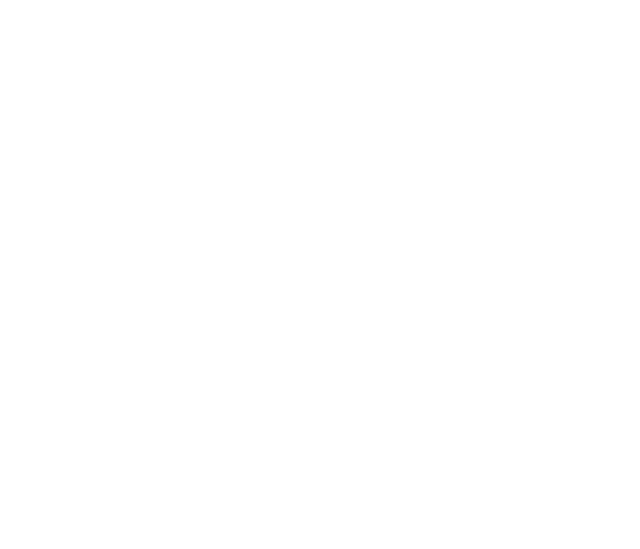
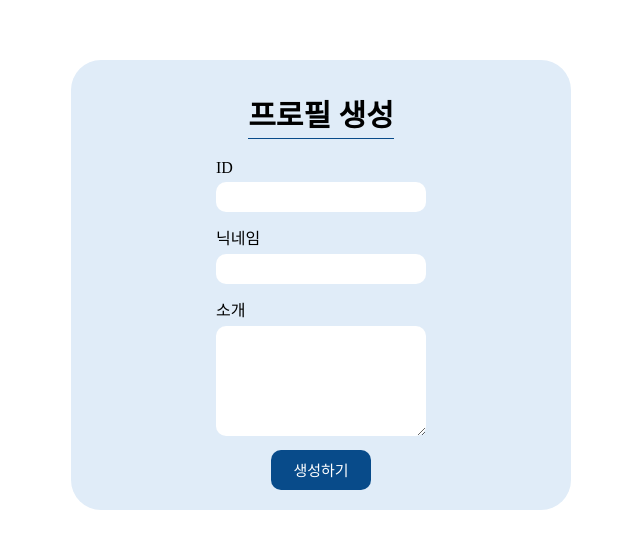
Before and after one commit to yujeong430/week3, a React (Create React App) app in the folder kakao/: page /myprofile in a window 1280 px wide. Before the commit this address had no page. Shown: the part 123-672 px from the top of the page, without its empty margins (319-959 px from the left). Built offline with nearby package versions, Linux system fonts and the light colour scheme.

Commit message:
Myprofile 페이지 구조 완성

```diff
--- a/kakao/package.json
+++ b/kakao/package.json
@@ -11,6 +11,8 @@
     "react-dom": "^18.3.1",
     "react-router-dom": "^6.24.1",
     "react-scripts": "5.0.1",
+    "styled-component": "^2.8.0",
+    "styled-components": "^6.1.11",
     "web-vitals": "^2.1.4"
   },
   "scripts": {
--- a/kakao/src/App.js
+++ b/kakao/src/App.js
@@ -1,12 +1,14 @@
 import { Routes, Route } from 'react-router-dom';
 import KakaoLogin from './pages/KakaoLogin.jsx';
 import Home from './pages/Home.jsx';
+import MyProfile from './pages/MyProfile.jsx';
 
 function App() {
   return (
     <Routes>
       <Route path="/" element={<KakaoLogin/>}/>
-      <Route path="/auth" element={<Home />} />
+      <Route path="/auth/kakao" element={<Home />} />
+      <Route path="/myprofile" element={<MyProfile/>} />
     </Routes>
   );
 }
--- /dev/null
+++ b/kakao/src/components/MyProfile/CreateProfile.js
@@ -0,0 +1,51 @@
+import React, { useState } from 'react';
+import { MainContainer, Title, ProfileContainer, FormContainer, Input, InputLong, Button } from './MyProfileStyle';
+
+const CreateProfile = ({ onCreate }) => {
+  const [id, setId] = useState('');
+  const [nickname, setNickname] = useState('');
+  const [description, setDescription] = useState('');
+
+  const handleSubmit = (e) => {
+    onCreate(id, nickname, description);
+  };
+
+  return (
+    <MainContainer>
+      <ProfileContainer>
+        <Title>프로필 생성</Title>
+        <FormContainer onSubmit={handleSubmit}>
+          <div>
+            <div>ID</div>
+            <Input
+              type="text"
+              value={id}
+              onChange={(e) => setId(e.target.value)}
+              required
+            />
+          </div>
+          <div>
+          <div>닉네임</div>
+            <Input
+              type="text"
+              value={nickname}
+              onChange={(e) => setNickname(e.target.value)}
+              required
+            />
+          </div>
+          <div>
+          <div>소개</div>
+            <InputLong
+              value={description}
+              onChange={(e) => setDescription(e.target.value)}
+              required
+            />
+          </div>
+          <Button type="submit">생성하기</Button>
+        </FormContainer>
+        </ProfileContainer>
+    </MainContainer>
+  );
+};
+
+export default CreateProfile;
--- /dev/null
+++ b/kakao/src/components/MyProfile/EditProfile.js
@@ -0,0 +1,42 @@
+import React, { useState } from 'react';
+import { MainContainer, ProfileContainer, Title, ShowText, FormContainer, InputLong,Button } from './MyProfileStyle';
+
+const EditProfile = ({ id, nickname, description, onSave, onCancel }) => {
+  const [editedDescription, setEditedDescription] = useState(description);
+
+  const handleChange = (e) => {
+    setEditedDescription(e.target.value);
+  };
+
+  const handleSubmit = (e) => {
+    onSave(editedDescription);
+  };
+
+  return (
+    <MainContainer>
+        <ProfileContainer>
+          <Title>프로필 수정</Title>
+          <div>
+            <ShowText><strong>ID</strong> : {id}</ShowText>
+            <ShowText><strong>닉네임</strong> : {nickname}</ShowText>
+            <FormContainer onSubmit={handleSubmit}>
+              <div>
+                  <ShowText><strong>소개</strong></ShowText>
+                  <InputLong
+                    value={editedDescription}
+                    onChange={handleChange}
+                    required
+                  />
+              </div>
+              <div>
+                <Button type="submit">저장</Button>
+                <Button type="button" onClick={onCancel}>취소</Button>
+              </div>
+            </FormContainer>
+          </div>
+        </ProfileContainer>
+    </MainContainer>
+  );
+};
+
+export default EditProfile;
--- /dev/null
+++ b/kakao/src/components/MyProfile/MyProfileStyle.js
@@ -0,0 +1,70 @@
+import styled from 'styled-components';
+
+export const MainContainer = styled.div`
+    display: flex;
+    justify-content: center;
+    align-items: center;
+    height: 100vh;
+`
+
+export const ProfileContainer = styled.div`
+    display: flex;
+    flex-direction: column;
+    justify-content: center;
+    align-items: center;
+    background-color: #E0ECF8;
+    width: 500px;
+    height: 450px;
+    border-radius: 30px;
+`
+
+export const Title = styled.div`
+    font-size: 30px;
+    font-weight: 600;
+    margin: 20px;
+    padding-bottom: 3px;
+    border-bottom: 1px solid #084B8A;
+`
+
+export const FormContainer = styled.form`
+    display: flex;
+    flex-direction: column;
+    align-items: center;
+`
+export const Input = styled.input`
+    border: none;
+    border-radius: 10px;
+    width: 200px;
+    height: 20px;
+    padding: 5px;
+    margin-top: 5px;
+    margin-bottom: 13px;
+    font-size: 17px;
+`
+
+export const InputLong = styled.textarea`
+    border: none;
+    border-radius: 10px;
+    width: 200px;
+    height: 100px;
+    padding: 5px;
+    margin-top: 5px;
+    font-size: 14px;
+`
+
+export const Button = styled.button`
+    border: none;
+    border-radius: 10px;
+    background-color: #084B8A;
+    color: white;
+    width: 100px;
+    height: 40px;
+    font-size: 15px;
+    margin: 10px;
+`
+
+export const ShowText = styled.div`
+    font-size: 20px;
+    margin-bottom: 15px;
+    max-width: 400px;
+`
--- /dev/null
+++ b/kakao/src/components/MyProfile/ShowProfile.js
@@ -0,0 +1,20 @@
+import React from 'react';
+import { MainContainer, ProfileContainer, Title, Button, ShowText} from './MyProfileStyle';
+
+const ShowProfile = ({ id, nickname, description, onEdit }) => {
+  return (
+    <MainContainer>
+      <ProfileContainer>
+        <Title>프로필 정보</Title>
+        <div>
+        <ShowText><strong>ID</strong> : {id}</ShowText>
+        <ShowText><strong>닉네임</strong> : {nickname}</ShowText>
+        <ShowText><strong>소개</strong> <br/> {description}</ShowText>
+        </div>
+        <Button onClick={onEdit}>수정하기</Button>
+      </ProfileContainer>
+    </MainContainer>
+  );
+};
+
+export default ShowProfile;
--- a/kakao/src/pages/Home.jsx
+++ b/kakao/src/pages/Home.jsx
@@ -1,7 +1,7 @@
-const Auth = () => {
+const Home = () => {
     return(
         <div>로그인 성공</div>
     )
 }
 
-export default Auth;
+export default Home;
--- a/kakao/src/pages/MyProfile.jsx
+++ b/kakao/src/pages/MyProfile.jsx
@@ -0,0 +1,53 @@
+import React, { useState } from 'react';
+import ShowProfile from '../components/MyProfile/ShowProfile';
+import EditProfile from '../components/MyProfile/EditProfile';
+import CreateProfile from '../components/MyProfile/CreateProfile';
+
+const MyProfile = () => {
+  const [profile, setProfile] = useState(null);
+  const [editMode, setEditMode] = useState(false);
+
+  const handleCreateProfile = (id, nickname, description) => {
+    const newProfile = { id, nickname, description };
+    setProfile(newProfile);
+  };
+
+  const handleEdit = () => {
+    setEditMode(true);
+  };
+
+  const handleSaveDescription = (editedDescription) => {
+    setProfile({
+      ...profile,
+      description: editedDescription,
+    });
+    setEditMode(false);
+  };
+
+  return (
+    <div>
+      {profile ? (
+        editMode ? (
+          <EditProfile
+            id={profile.id}
+            nickname={profile.nickname}
+            description={profile.description}
+            onSave={handleSaveDescription}
+            onCancel={() => setEditMode(false)}
+          />
+        ) : (
+          <ShowProfile
+            id={profile.id}
+            nickname={profile.nickname}
+            description={profile.description}
+            onEdit={handleEdit}
+          />
+        )
+      ) : (
+        <CreateProfile onCreate={handleCreateProfile} />
+      )}
+    </div>
+  );
+};
+
+export default MyProfile;
```
Also changed, not shown: kakao/src/pages/Profile.jsx (deleted), kakao/src/pages/Profiles.jsx (added), 1 other file (tests, documents, lock files or other folders).
